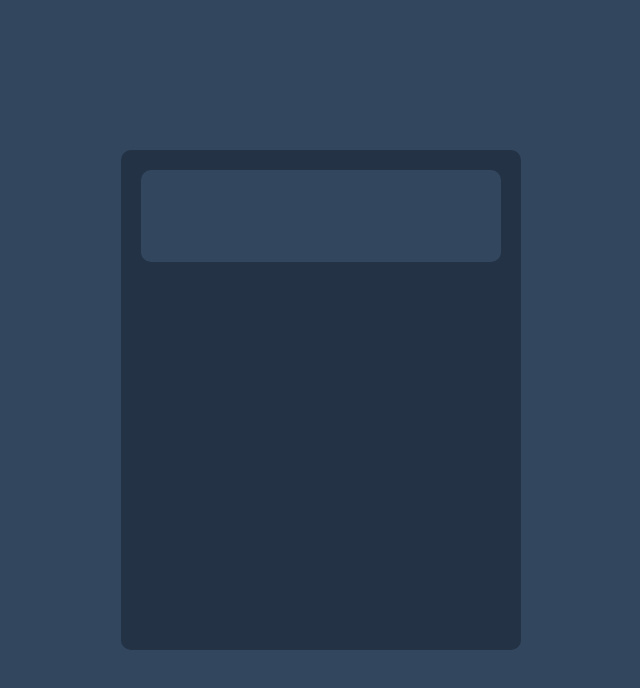
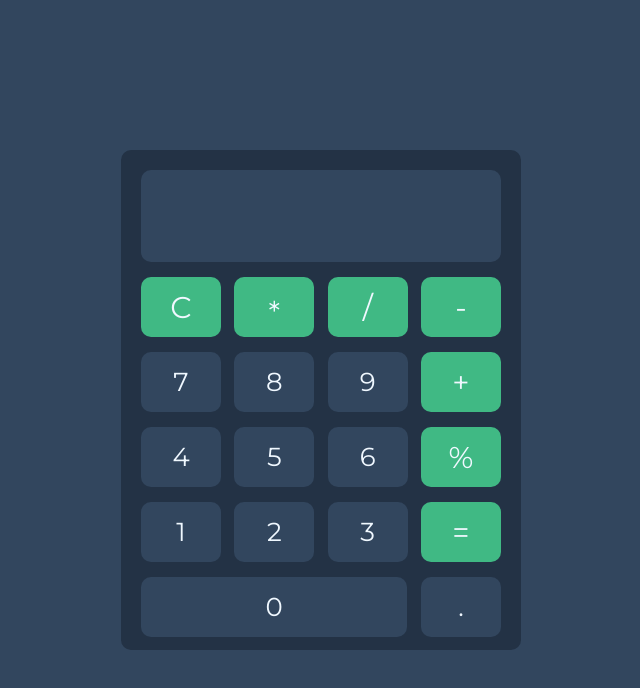
Before and after one commit to MahdiSadeghi26/vue-calculator, a Vue app: page / in a window 1280 px wide. Shown: the top 688 px of the page, without its empty margins (319-959 px from the left). Built offline with nearby package versions, Linux system fonts and the light colour scheme.

Commit message:
completing front end section

```diff
--- a/src/assets/style/style.scss
+++ b/src/assets/style/style.scss
@@ -4,6 +4,7 @@
     padding: 0;
     margin: 0;
     box-sizing: border-box;
+    font-family: 'Montserrat';
 }
 // variabels
 --dark-gray:#233245;
--- a/src/components/CalcContainer.vue
+++ b/src/components/CalcContainer.vue
@@ -1,9 +1,42 @@
 <script setup>
+    methods: {
 
+    }
 </script>
 <template >
   <div class="calcContainer">
     <div class="monitor"></div>
+    <div class="keys">
+      <div class="firstRow">
+      <div class="key oprations">C</div>
+      <div class="key oprations multiple">*</div>
+      <div class="key oprations">/</div>
+      <div class="key oprations">-</div>
+    </div>
+    <div class="secondRow">
+      <div class="key">7</div>
+      <div class="key">8</div>
+      <div class="key">9</div>
+      <div class="key oprations">+</div>
+    </div>
+    <div class="thirdRow">
+      <div class="key">4</div>
+      <div class="key">5</div>
+      <div class="key">6</div>
+      <div class="key oprations">%</div>
+    </div>
+    <div class="forthRow">
+      <div class="key">1</div>
+      <div class="key">2</div>
+      <div class="key">3</div>
+      <div class="key oprations">=</div>
+    </div>
+    <div class="fifthRow">
+      <div class="key zero">0</div>
+      <div class="key">.</div>
+
+    </div>
+    </div>
   </div>
 </template>
 <style lang="scss" scoped>
@@ -19,5 +52,42 @@
       background-color: var(--light-gray);
       border-radius: 10px;
     }
+    .keys{
+      &:hover{
+        cursor: pointer;
+      }
+      margin-top: 15px;
+      .firstRow,.secondRow,.thirdRow,.forthRow{
+        display: flex;
+        justify-content: space-between;
+        margin-bottom: 15px;
+      }
+      .fifthRow{
+        display: flex;
+        justify-content:space-between;
+        .zero{
+          width: 74%;
+        }
+      }
+      color: aliceblue;
+      .key{
+        display: flex;
+        justify-content: center;
+        align-items: center;
+        width: 80px;
+        height: 60px;
+        background-color: var(--light-gray);
+        border-radius: 10px;
+        font-size: 26px;
+      }
+      .oprations{
+        background-color: var(--green);
+        font-size: 30px;
+        font-weight: 400;
+      }
+      .multiple{
+        padding-top: 10px;
+      }
   }
+}
 </style>
```
